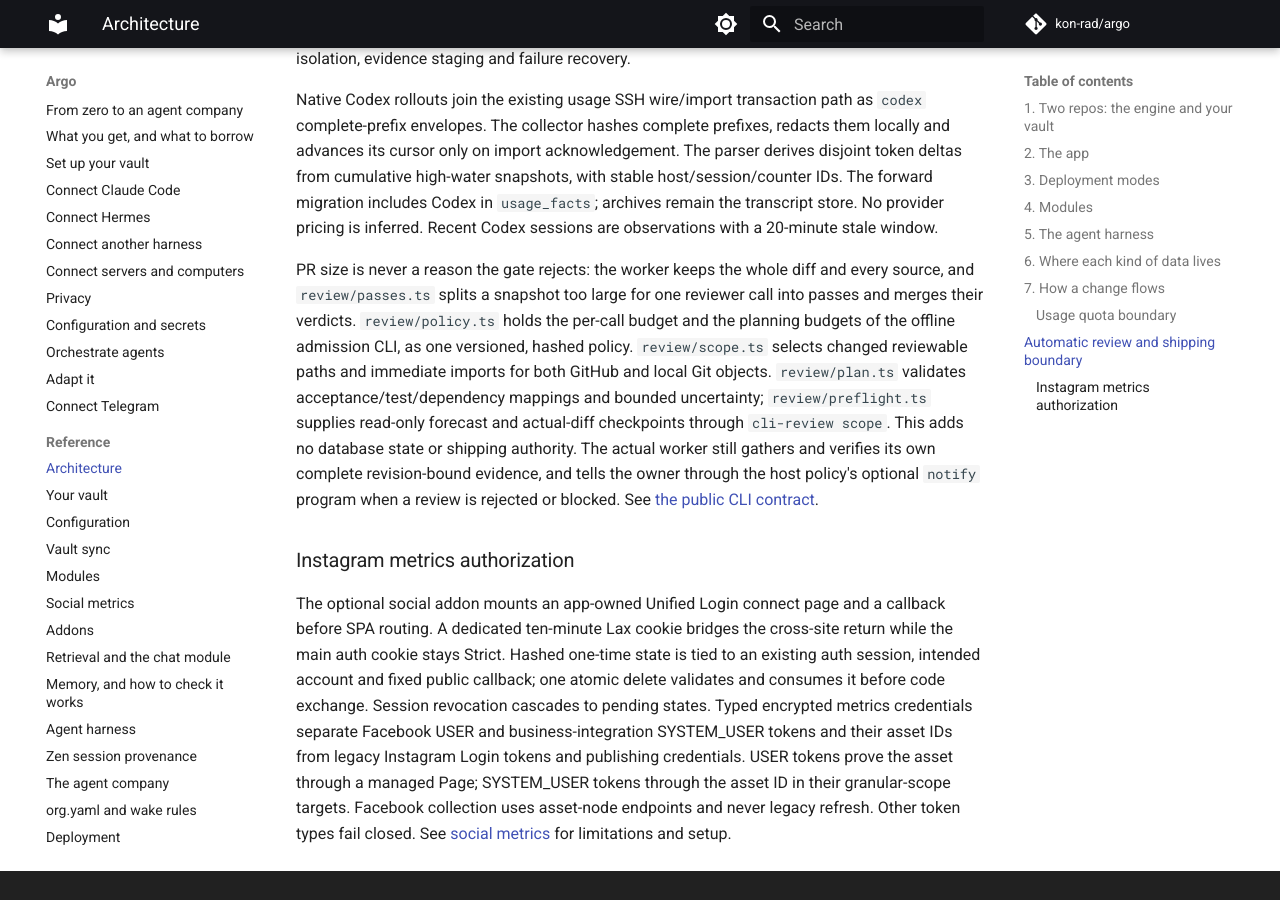
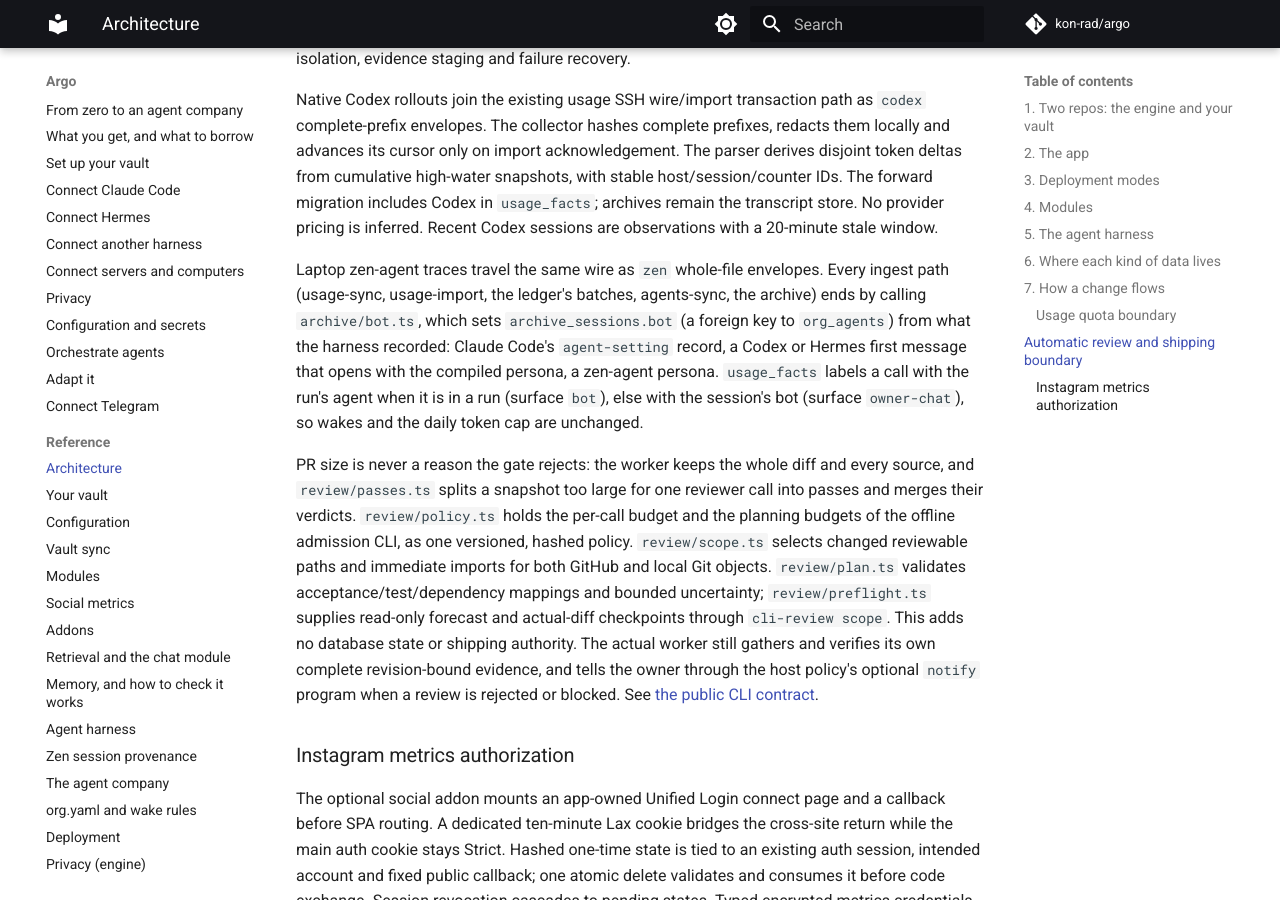
Before and after one commit to kon-rad/argo, an MkDocs documentation site: the page built from docs/architecture.md, in a window 1280 px wide and 900 px high, scrolled down 5628 px. Built offline with MkDocs 1.6.1 and Material for MkDocs 9.7.7, drawn with Linux system fonts in a browser that asks for light colours; comment, search, counter and statistics services are not loaded.

Commit message:
docs(usage): owner chats, laptop zen-agent traces and usage-backfill --bots
Also reads the Hermes sessions' bots in one grouped join instead of a lookup per snapshot.

Co-Authored-By: Claude Opus 5.5 <noreply@anthropic.com>

```diff
--- a/docs/architecture.md
+++ b/docs/architecture.md
@@ -137,6 +137,15 @@ with stable host/session/counter IDs. The forward migration includes Codex in
 `usage_facts`; archives remain the transcript store. No provider pricing is
 inferred. Recent Codex sessions are observations with a 20-minute stale window.
 
+Laptop zen-agent traces travel the same wire as `zen` whole-file envelopes. Every
+ingest path (usage-sync, usage-import, the ledger's batches, agents-sync, the
+archive) ends by calling `archive/bot.ts`, which sets `archive_sessions.bot` (a
+foreign key to `org_agents`) from what the harness recorded: Claude Code's
+`agent-setting` record, a Codex or Hermes first message that opens with the
+compiled persona, a zen-agent persona. `usage_facts` labels a call with the
+run's agent when it is in a run (surface `bot`), else with the session's bot
+(surface `owner-chat`), so wakes and the daily token cap are unchanged.
+
 PR size is never a reason the gate rejects: the worker keeps the whole diff and every source, and `review/passes.ts` splits a snapshot too large for one reviewer call into passes and merges their verdicts. `review/policy.ts` holds the per-call budget and the planning budgets of the offline admission CLI, as one versioned, hashed policy. `review/scope.ts` selects changed reviewable paths and immediate imports for both GitHub and local Git objects. `review/plan.ts` validates acceptance/test/dependency mappings and bounded uncertainty; `review/preflight.ts` supplies read-only forecast and actual-diff checkpoints through `cli-review scope`. This adds no database state or shipping authority. The actual worker still gathers and verifies its own complete revision-bound evidence, and tells the owner through the host policy's optional `notify` program when a review is rejected or blocked. See [the public CLI contract](automatic-review.md#scope-checkpoints-before-building-and-submitting).
 
 ### Instagram metrics authorization
```
Also changed, not shown: docs/configuration.md (+1 -1 lines), docs/modules.md (+11 -0 lines), 1 other file.
